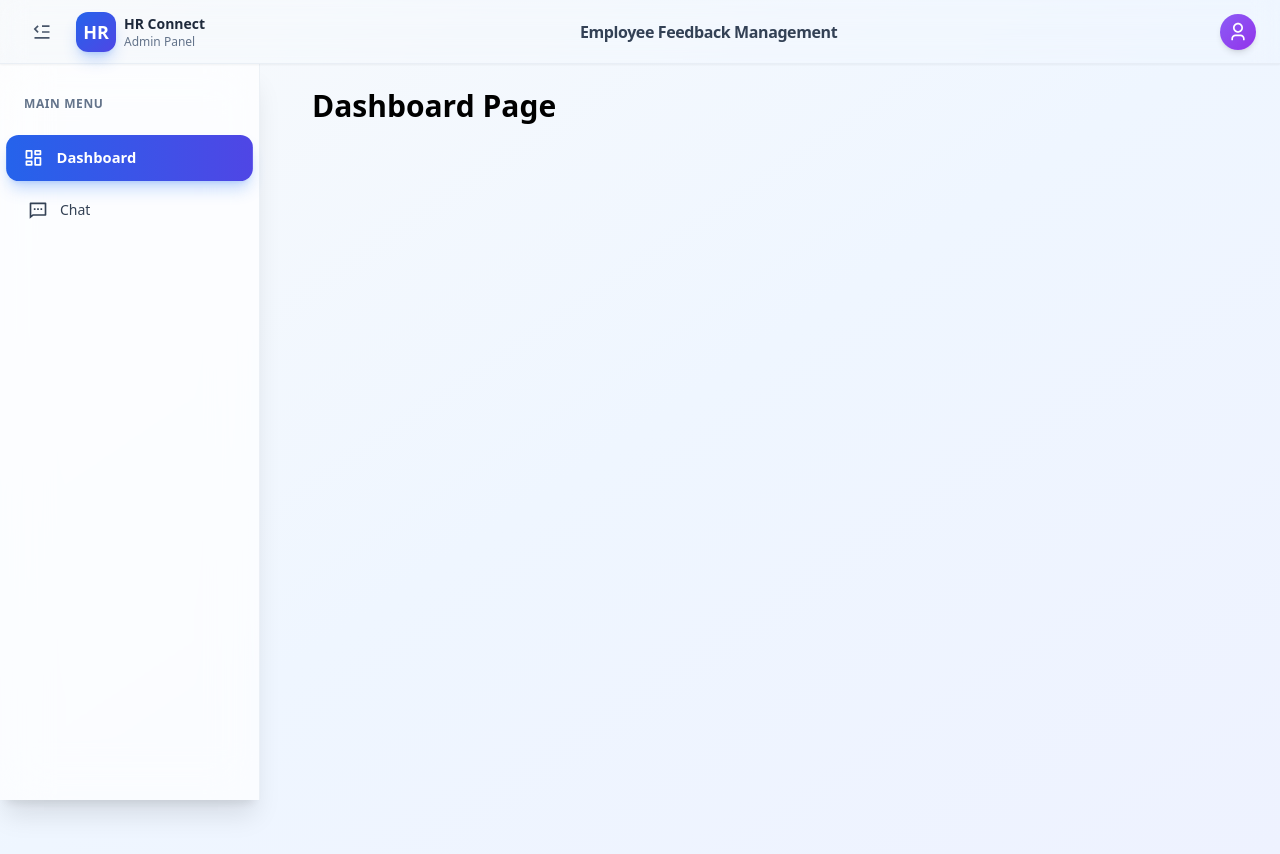
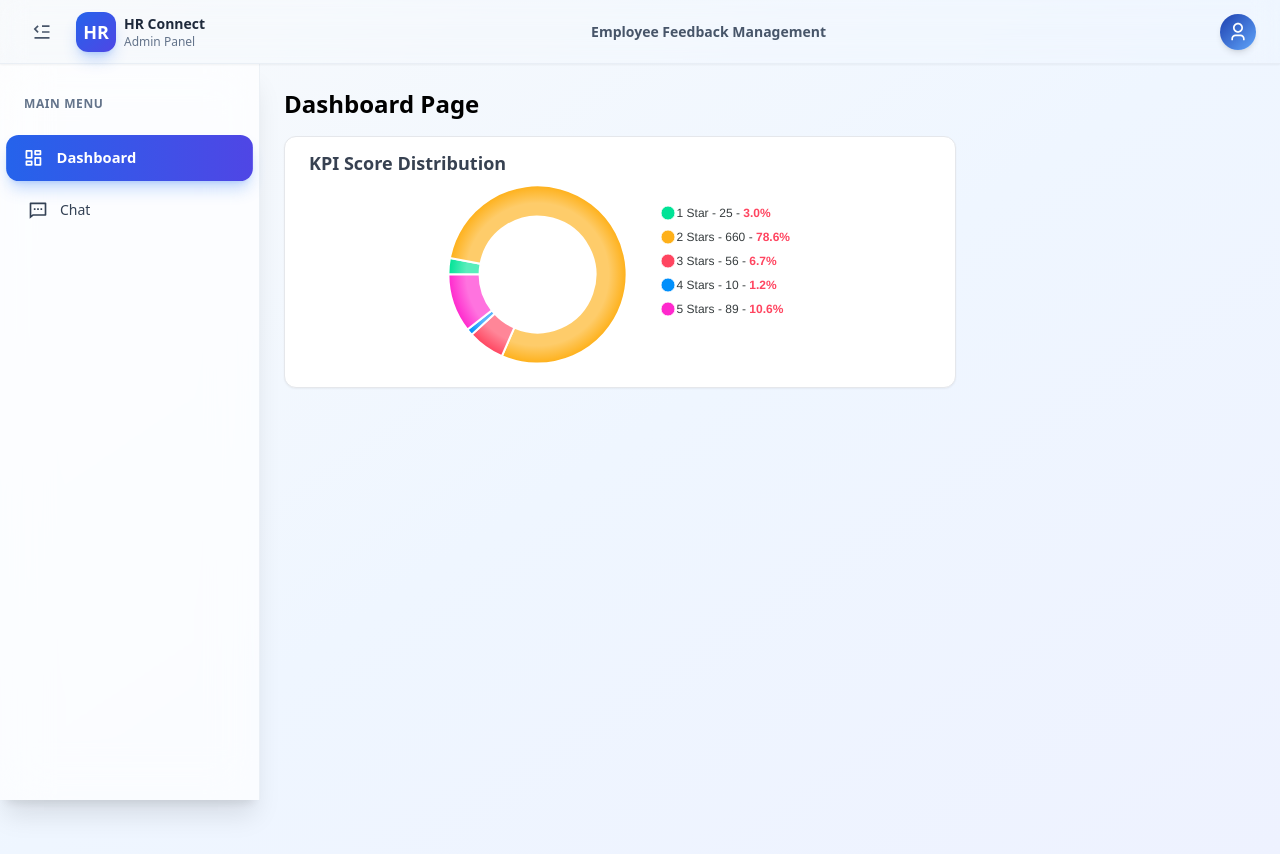
Before and after one commit to MayarrAteff/hr-feedback-panel, a React (Vite) app: page / in a window 1280 px wide. Shown: the top 854 px of the page. Built offline with nearby package versions, Linux system fonts and the light colour scheme.

Commit message:
feat: kpi score chart

```diff
--- a/package.json
+++ b/package.json
@@ -12,8 +12,10 @@
   "dependencies": {
     "@remixicon/react": "^4.7.0",
     "@tanstack/react-router": "^1.133.32",
+    "apexcharts": "^5.3.5",
     "lucide-react": "^0.548.0",
     "react": "^19.1.1",
+    "react-apexcharts": "^1.8.0",
     "react-dom": "^19.1.1"
   },
   "devDependencies": {
--- a/src/UI/Header.jsx
+++ b/src/UI/Header.tsx
@@ -6,7 +6,15 @@ import {
   RiUser3Line,
 } from "@remixicon/react";
 
-export default function Header({ isSidebarCollapsed, setIsSidebarCollapsed }) {
+interface HeaderProps {
+  isSidebarCollapsed: boolean;
+  setIsSidebarCollapsed: (collapsed: boolean) => void;
+}
+
+export default function Header({
+  isSidebarCollapsed,
+  setIsSidebarCollapsed,
+}: HeaderProps) {
   return (
     <header className="bg-red/80 backdrop-blur-md shadow-sm h-16 fixed w-full top-0 z-30 border-b border-slate-200/60">
       <div className="flex items-center justify-between px-6 h-full">
@@ -37,12 +45,12 @@ export default function Header({ isSidebarCollapsed, setIsSidebarCollapsed }) {
           </div>
         </div>
 
-        <h1 className="text-base font-semibold text-slate-700 tracking-tight hidden md:block">
+        <h1 className="text-sm font-bold text-slate-600 hidden md:block">
           Employee Feedback Management
         </h1>
 
         <div className="flex items-center gap-2">
-          <div className="w-9 h-9 rounded-full bg-gradient-to-br from-violet-500 to-purple-600 flex items-center justify-center ml-2 cursor-pointer hover:scale-105 transition-transform shadow-md">
+          <div className="w-9 h-9 rounded-full bg-gradient-to-br from-blue-800 to-blue-400 flex items-center justify-center ml-2 cursor-pointer hover:scale-105 transition-transform shadow-md">
             <RiUser3Line className="w-5 h-5 text-white" />
           </div>
         </div>
--- /dev/null
+++ b/src/UI/ScoreChart.tsx
@@ -0,0 +1,74 @@
+import ReactApexChart from "react-apexcharts";
+import { ApexOptions } from "apexcharts";
+
+export function ScoreChart() {
+  const labels = ["1 Star", "2 Stars", "3 Stars", "4 Stars", "5 Stars"];
+
+  const series = [25, 660, 56, 10, 89];
+
+  const chartOptions: ApexOptions = {
+    chart: {
+      width: 400,
+      type: "donut",
+    },
+    labels,
+    colors: ["#00E396", "#FEB019", "#FF4560", "#008FFB", "#ff28cd"].slice(
+      0,
+      labels.length
+    ),
+    plotOptions: {
+      pie: {
+        startAngle: -90,
+        endAngle: 270,
+      },
+    },
+    dataLabels: {
+      enabled: false,
+    },
+    fill: {
+      type: "gradient",
+    },
+    legend: {
+      formatter: function (val, opts) {
+        const total = opts.w.globals.series.reduce(
+          (sum: any, val: any) => sum + val,
+          0
+        );
+        const value = opts.w.globals.series[opts.seriesIndex];
+        const percentage = total ? ((value / total) * 100).toFixed(1) : 0;
+        return `${val} - ${value} - <span style="color:#FF4560; font-weight:bold;">${percentage}%</span>`;
+      },
+    },
+    responsive: [
+      {
+        breakpoint: 480,
+        options: {
+          chart: {
+            width: 200,
+          },
+          legend: {
+            position: "bottom",
+          },
+        },
+      },
+    ],
+  };
+
+  return (
+    <div className="rounded-xl border border-gray-200 shadow-sm px-6 py-3 bg-white w-full max-w-2xl">
+      <div className="flex items-center md:items-start justify-center md:justify-start">
+        <h2 className="text-lg font-bold text-gray-700">
+          KPI Score Distribution
+        </h2>
+      </div>
+      <div className="flex justify-center">
+        <ReactApexChart
+          options={chartOptions}
+          series={series}
+          type="donut"
+          width={380}
+        />
+      </div>
+    </div>
+  );
+}
--- a/src/UI/Sidebar.jsx
+++ b/src/UI/Sidebar.tsx
@@ -1,7 +1,11 @@
 import { Link, Outlet } from "@tanstack/react-router";
 import { RiDashboardLine, RiMessage2Line } from "@remixicon/react";
 
-export function Sidebar({ isSidebarCollapsed }) {
+interface SidebarProps {
+  isSidebarCollapsed: boolean;
+}
+
+export function Sidebar({ isSidebarCollapsed }:SidebarProps) {
   return (
     <div className="flex flex-1 pt-16">
       <aside
--- a/src/routes/Dashboard.jsx
+++ /dev/null
@@ -1,3 +0,0 @@
-export default function Dashboard() {
-  return <div className="ps-7 text-3xl font-bold">Dashboard Page</div>;
-}
--- /dev/null
+++ b/src/routes/Dashboard.tsx
@@ -0,0 +1,10 @@
+import { ScoreChart } from "../UI/ScoreChart";
+
+export default function Dashboard() {
+  return (
+    <div className="flex flex-col container">
+      <div className="text-2xl font-bold mb-4">Dashboard Page</div>
+      <ScoreChart />
+    </div>
+  );
+}
```
Also changed, not shown: src/components/Layout.tsx (renamed from src/components/Layout.jsx), src/routes/Chat.tsx (renamed from src/routes/Chat.jsx), 1 other file (tests, documents, lock files or other folders).
